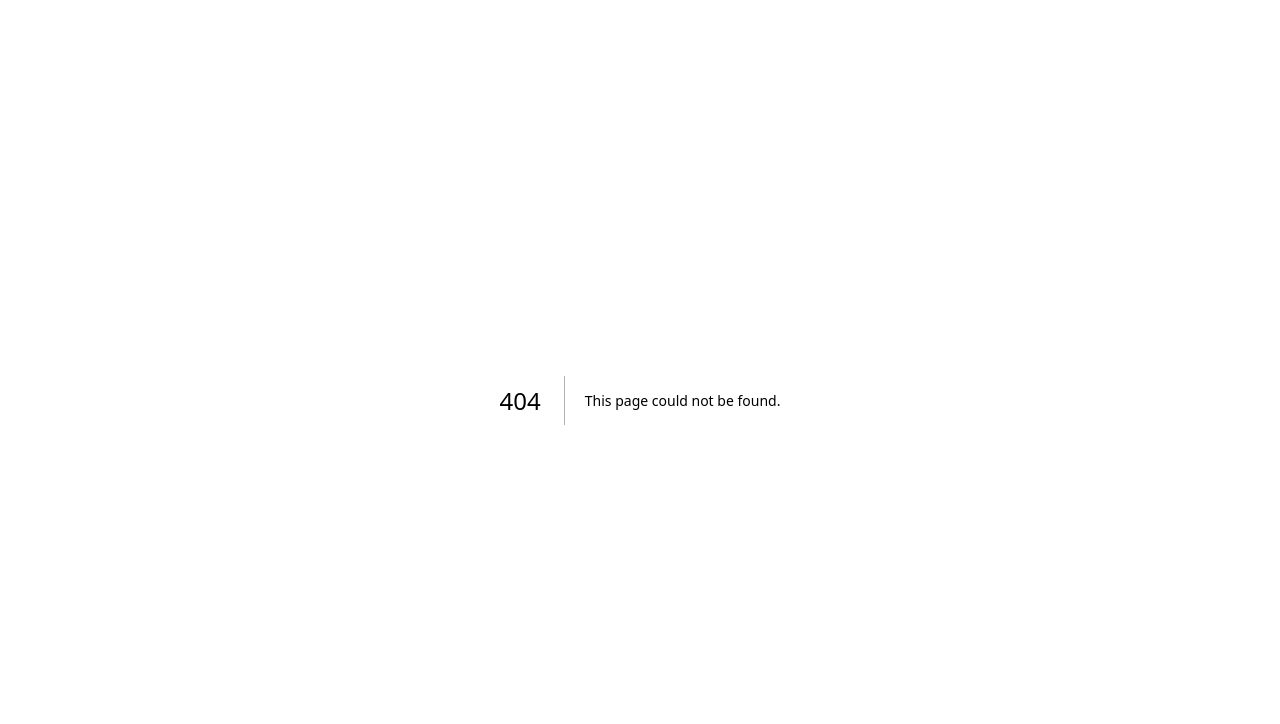
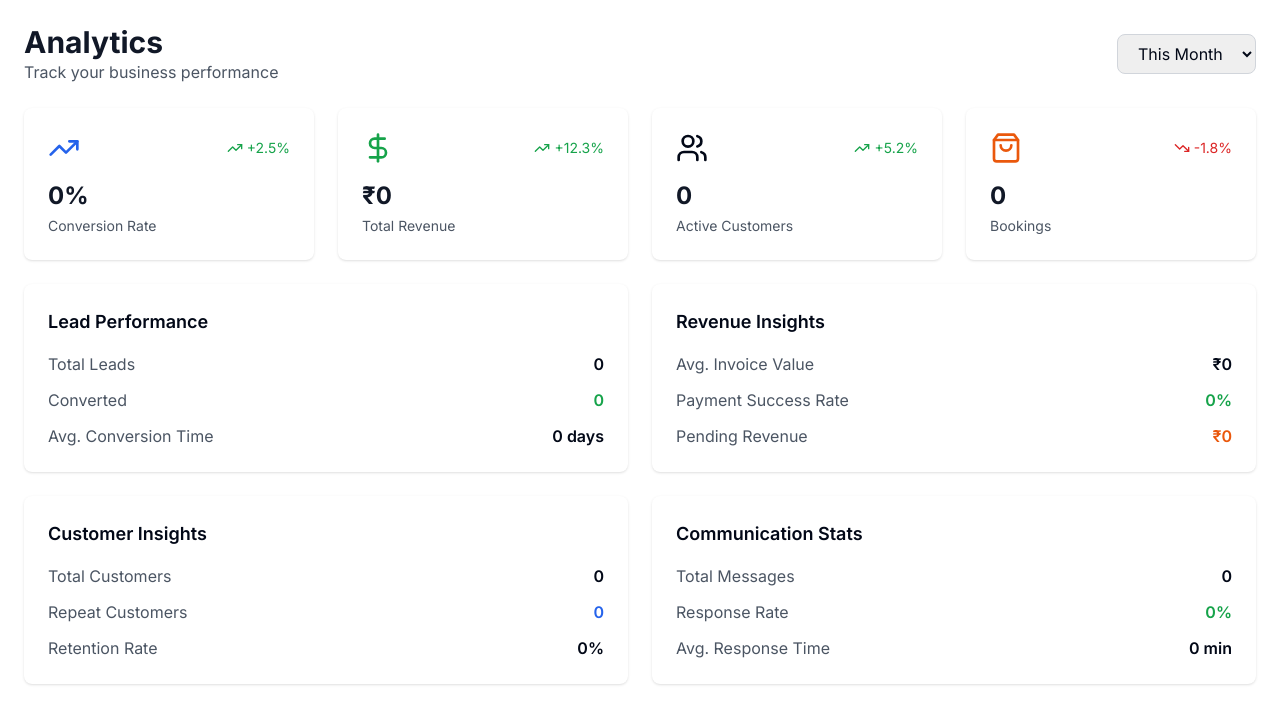
Before and after one commit to AkshatMishra0/FlowForge, a Next.js app in the folder apps/web/: page /analytics in a window 1280 px wide. Before the commit this address had no page. Shown: the top 724 px of the page. Built offline with nearby package versions, Linux system fonts and the light colour scheme.

Commit message:
feat(web): implement analytics dashboard page

```diff
--- /dev/null
+++ b/apps/web/src/app/analytics/page.tsx
@@ -0,0 +1,180 @@
+'use client';
+
+import { useState } from 'react';
+import { useQuery } from '@tanstack/react-query';
+import { TrendingUp, TrendingDown, Users, DollarSign, ShoppingBag, MessageSquare } from 'lucide-react';
+
+const api = {
+  getMetrics: async (period: string) => {
+    const res = await fetch(`/api/analytics/metrics?period=${period}`);
+    if (!res.ok) throw new Error('Failed to fetch metrics');
+    return res.json();
+  },
+};
+
+export default function AnalyticsPage() {
+  const [period, setPeriod] = useState<'week' | 'month' | 'year'>('month');
+  const { data: metrics, isLoading } = useQuery({
+    queryKey: ['analytics', period],
+    queryFn: () => api.getMetrics(period),
+  });
+
+  if (isLoading) {
+    return (
+      <div className="flex items-center justify-center h-screen">
+        <div className="animate-spin rounded-full h-12 w-12 border-b-2 border-blue-600"></div>
+      </div>
+    );
+  }
+
+  const statCards = [
+    {
+      title: 'Conversion Rate',
+      value: `${metrics?.leadConversion?.conversionRate || 0}%`,
+      change: '+2.5%',
+      trend: 'up',
+      icon: TrendingUp,
+      color: 'blue',
+    },
+    {
+      title: 'Total Revenue',
+      value: `₹${metrics?.revenueMetrics?.totalRevenue?.toLocaleString() || 0}`,
+      change: '+12.3%',
+      trend: 'up',
+      icon: DollarSign,
+      color: 'green',
+    },
+    {
+      title: 'Active Customers',
+      value: metrics?.customerMetrics?.activeCustomers || 0,
+      change: '+5.2%',
+      trend: 'up',
+      icon: Users,
+      color: 'purple',
+    },
+    {
+      title: 'Bookings',
+      value: metrics?.bookingMetrics?.totalBookings || 0,
+      change: '-1.8%',
+      trend: 'down',
+      icon: ShoppingBag,
+      color: 'orange',
+    },
+  ];
+
+  return (
+    <div className="p-6">
+      <div className="flex justify-between items-center mb-6">
+        <div>
+          <h1 className="text-3xl font-bold text-gray-900">Analytics</h1>
+          <p className="text-gray-600">Track your business performance</p>
+        </div>
+        <select
+          value={period}
+          onChange={(e) => setPeriod(e.target.value as any)}
+          className="px-4 py-2 border border-gray-300 rounded-lg focus:outline-none focus:ring-2 focus:ring-blue-500"
+        >
+          <option value="week">This Week</option>
+          <option value="month">This Month</option>
+          <option value="year">This Year</option>
+        </select>
+      </div>
+
+      {/* Stats Grid */}
+      <div className="grid grid-cols-1 md:grid-cols-2 lg:grid-cols-4 gap-6 mb-6">
+        {statCards.map((stat) => (
+          <div key={stat.title} className="bg-white p-6 rounded-lg shadow">
+            <div className="flex items-center justify-between mb-4">
+              <stat.icon className={`w-8 h-8 text-${stat.color}-600`} />
+              <span className={`flex items-center text-sm ${stat.trend === 'up' ? 'text-green-600' : 'text-red-600'}`}>
+                {stat.trend === 'up' ? <TrendingUp className="w-4 h-4 mr-1" /> : <TrendingDown className="w-4 h-4 mr-1" />}
+                {stat.change}
+              </span>
+            </div>
+            <h3 className="text-2xl font-bold text-gray-900 mb-1">{stat.value}</h3>
+            <p className="text-sm text-gray-600">{stat.title}</p>
+          </div>
+        ))}
+      </div>
+
+      {/* Detailed Metrics */}
+      <div className="grid grid-cols-1 lg:grid-cols-2 gap-6">
+        {/* Lead Metrics */}
+        <div className="bg-white p-6 rounded-lg shadow">
+          <h3 className="text-lg font-semibold mb-4">Lead Performance</h3>
+          <div className="space-y-3">
+            <div className="flex justify-between items-center">
+              <span className="text-gray-600">Total Leads</span>
+              <span className="font-semibold">{metrics?.leadConversion?.totalLeads || 0}</span>
+            </div>
+            <div className="flex justify-between items-center">
+              <span className="text-gray-600">Converted</span>
+              <span className="font-semibold text-green-600">{metrics?.leadConversion?.convertedLeads || 0}</span>
+            </div>
+            <div className="flex justify-between items-center">
+              <span className="text-gray-600">Avg. Conversion Time</span>
+              <span className="font-semibold">{metrics?.leadConversion?.averageConversionTime || 0} days</span>
+            </div>
+          </div>
+        </div>
+
+        {/* Revenue Metrics */}
+        <div className="bg-white p-6 rounded-lg shadow">
+          <h3 className="text-lg font-semibold mb-4">Revenue Insights</h3>
+          <div className="space-y-3">
+            <div className="flex justify-between items-center">
+              <span className="text-gray-600">Avg. Invoice Value</span>
+              <span className="font-semibold">₹{metrics?.revenueMetrics?.averageInvoiceValue?.toLocaleString() || 0}</span>
+            </div>
+            <div className="flex justify-between items-center">
+              <span className="text-gray-600">Payment Success Rate</span>
+              <span className="font-semibold text-green-600">{metrics?.revenueMetrics?.paymentSuccessRate || 0}%</span>
+            </div>
+            <div className="flex justify-between items-center">
+              <span className="text-gray-600">Pending Revenue</span>
+              <span className="font-semibold text-orange-600">₹{metrics?.revenueMetrics?.pendingRevenue?.toLocaleString() || 0}</span>
+            </div>
+          </div>
+        </div>
+
+        {/* Customer Metrics */}
+        <div className="bg-white p-6 rounded-lg shadow">
+          <h3 className="text-lg font-semibold mb-4">Customer Insights</h3>
+          <div className="space-y-3">
+            <div className="flex justify-between items-center">
+              <span className="text-gray-600">Total Customers</span>
+              <span className="font-semibold">{metrics?.customerMetrics?.totalCustomers || 0}</span>
+            </div>
+            <div className="flex justify-between items-center">
+              <span className="text-gray-600">Repeat Customers</span>
+              <span className="font-semibold text-blue-600">{metrics?.customerMetrics?.repeatCustomers || 0}</span>
+            </div>
+            <div className="flex justify-between items-center">
+              <span className="text-gray-600">Retention Rate</span>
+              <span className="font-semibold">{metrics?.customerMetrics?.customerRetentionRate || 0}%</span>
+            </div>
+          </div>
+        </div>
+
+        {/* Message Metrics */}
+        <div className="bg-white p-6 rounded-lg shadow">
+          <h3 className="text-lg font-semibold mb-4">Communication Stats</h3>
+          <div className="space-y-3">
+            <div className="flex justify-between items-center">
+              <span className="text-gray-600">Total Messages</span>
+              <span className="font-semibold">{metrics?.messageMetrics?.totalMessages || 0}</span>
+            </div>
+            <div className="flex justify-between items-center">
+              <span className="text-gray-600">Response Rate</span>
+              <span className="font-semibold text-green-600">{metrics?.messageMetrics?.responseRate || 0}%</span>
+            </div>
+            <div className="flex justify-between items-center">
+              <span className="text-gray-600">Avg. Response Time</span>
+              <span className="font-semibold">{metrics?.messageMetrics?.averageResponseTime || 0} min</span>
+            </div>
+          </div>
+        </div>
+      </div>
+    </div>
+  );
+}
```
